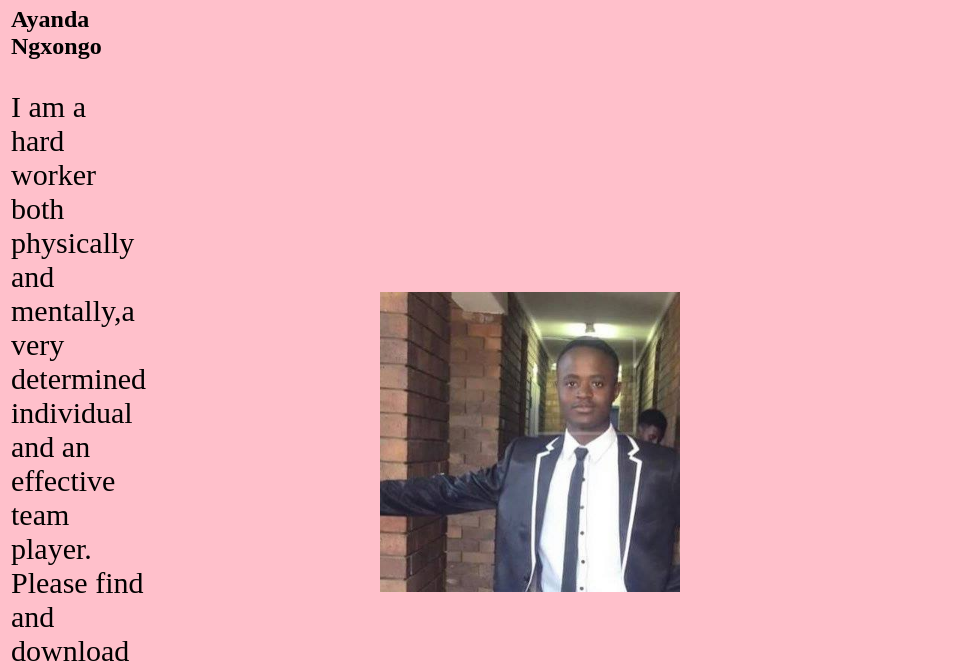
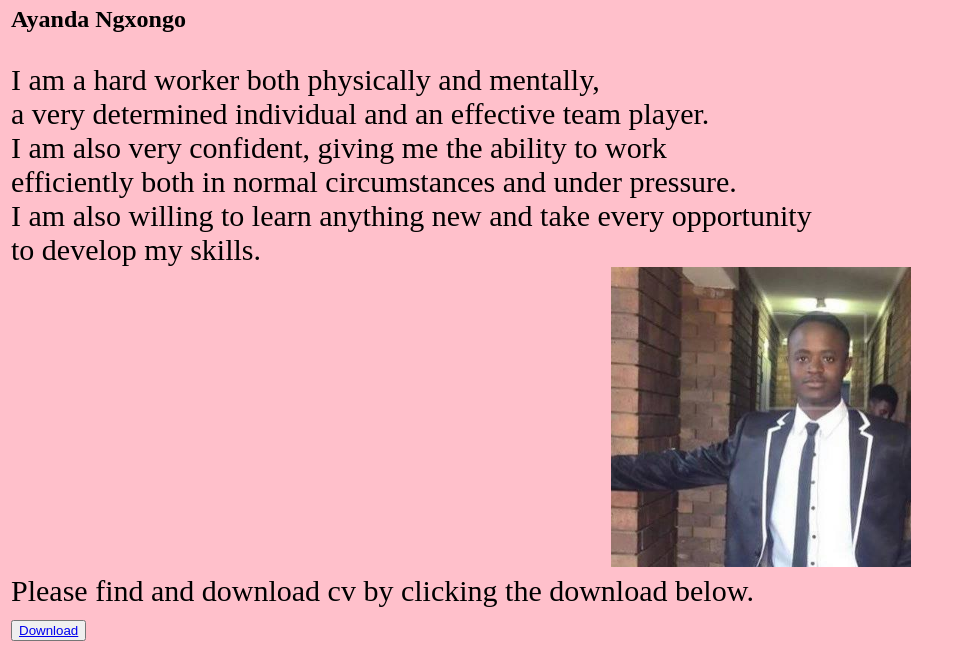
Before and after one commit to ayandangxong/js-c33zat, a plain HTML site: page index.html in a window 1280 px wide. Shown: the part 703-1366 px from the top of the page, without its empty margins (0-963 px from the left). Drawn offline with Linux system fonts and the light colour scheme.

Commit message:
Update index.html

```diff
--- a/index.html
+++ b/index.html
@@ -31,17 +31,17 @@
  <td width="40">
 <h2>Ayanda Ngxongo </h2>
 
-<p style="font-size:30px">I am a hard worker both physically and mentally,a very determined individual and an effective team player.
+<p style="font-size:30px">I am a hard worker both physically and mentally,<br>
+   a very determined individual and an effective team player.<br>
 
+    I am also very confident, giving me the ability to work<br>
+     efficiently both in normal circumstances and under pressure.<br>
+      I am also willing to learn anything new and take every opportunity <br>
+      to develop my skills.
+       <img style="width: 300px;height:300px;padding-left:600px" src="picture1.jpg">
        <br>Please find  and download cv  by clicking the download below.<br>
        <button type="submit" name="submit"><a href="CV.pdf">Download</button></a>
        </p>
-       </td>
-       <td>
-       <img style="width: 300px;height:300px;padding-left:230px" src="picture1.jpg">
-       </td>
-       </tr>
-   </table>
 </main>
 <footer>
     <table>
```
